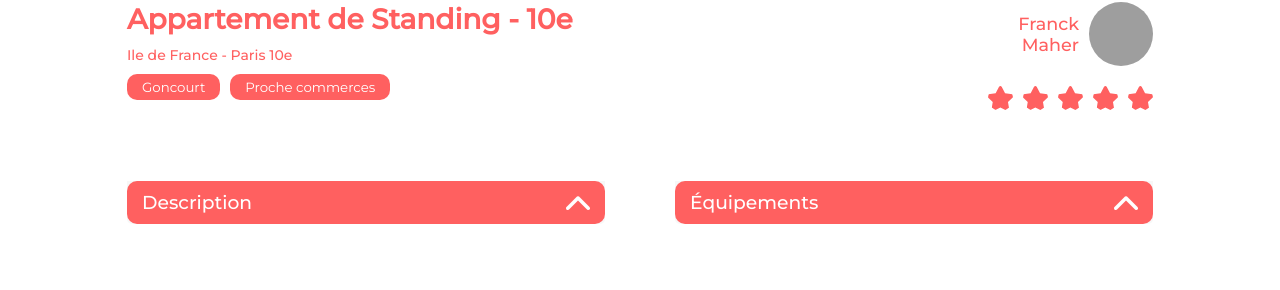
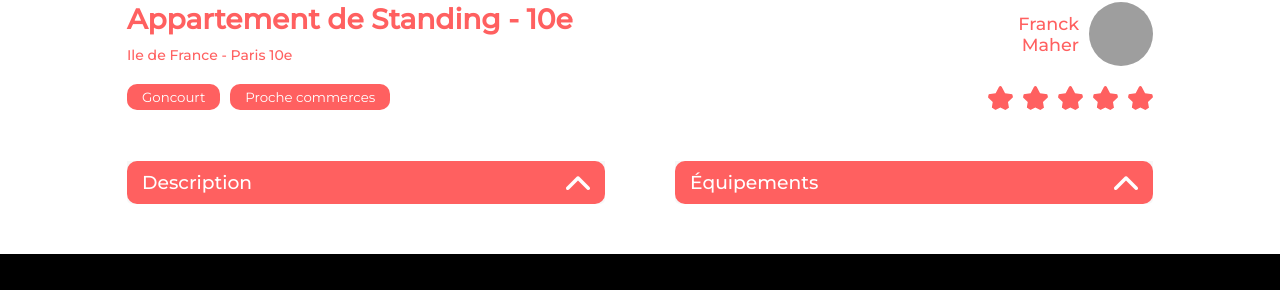
Before and after one commit to SebastienWenzel/WenzelSebastien_7_02_04_2023_kasa, a React (Create React App) app: page /accomodation/0979876d in a window 1280 px wide. Shown: the part 659-949 px from the top of the page. Built offline with nearby package versions, Linux system fonts and the light colour scheme; grey boxes are pictures that could not be loaded; a web font is replaced by a local one.

Commit message:
Modify slide image

```diff
--- a/src/assets/sass/layout/accomodation.scss
+++ b/src/assets/sass/layout/accomodation.scss
@@ -92,7 +92,7 @@
                 display: inline;
                 padding: 5px 15px;
                 margin-right: 10px;
-                margin-bottom: 10px;
+                margin-top: 10px;
                 cursor: pointer;
                 border-radius: 10px;
                 border: none;
@@ -162,7 +162,7 @@
         display: flex;
         justify-content: space-between;
         gap: 70px;
-        margin: 30px auto;
+        margin: 10px auto;
         width: 95%;
         &__item{
             width: 50%;
--- a/src/components/slider/Slider.js
+++ b/src/components/slider/Slider.js
@@ -17,18 +17,19 @@ const Slider = ({imageSlider}) => {
   const prevSlide = () => {
     setImageSlider(iSlider === 0 ? length - 1 : iSlider - 1);
   };
-  //Si élement n'est pas dans le tableau renvoie 'null'
-  if (!Array.isArray(imageSlider) || imageSlider.length <= 0) {
-    return null;
-  }
+
     return (
       <section className="carousel" style={{backgroundImage : `url(${imageSlider[iSlider]})`}}>
-        {/*Condition avant la balise Masque le bouton de contrôle  */}
-        <img className="arrow_L" src={arrowL} onClick={prevSlide} alt="show-content" />
-        <img className="arrow_R" src={arrowR} onClick={nextSlide} alt="show-content" />
+        {imageSlider.length > 1 &&
+          <>
+            {/*Condition avant la balise Masque le bouton de contrôle  */}
+            <img className="arrow_L" src={arrowL} onClick={prevSlide} alt="show-content" />
+            <img className="arrow_R" src={arrowR} onClick={nextSlide} alt="show-content" />
 
-        {/* COMPTEUR*/}
-        <p className='slideCount'>{iSlider + 1} / {imageSlider.length}</p>
+            {/* COMPTEUR*/}
+            <p className='slideCount'>{iSlider + 1} / {imageSlider.length}</p>
+          </>
+        }
       </section>
     );
 };
```
